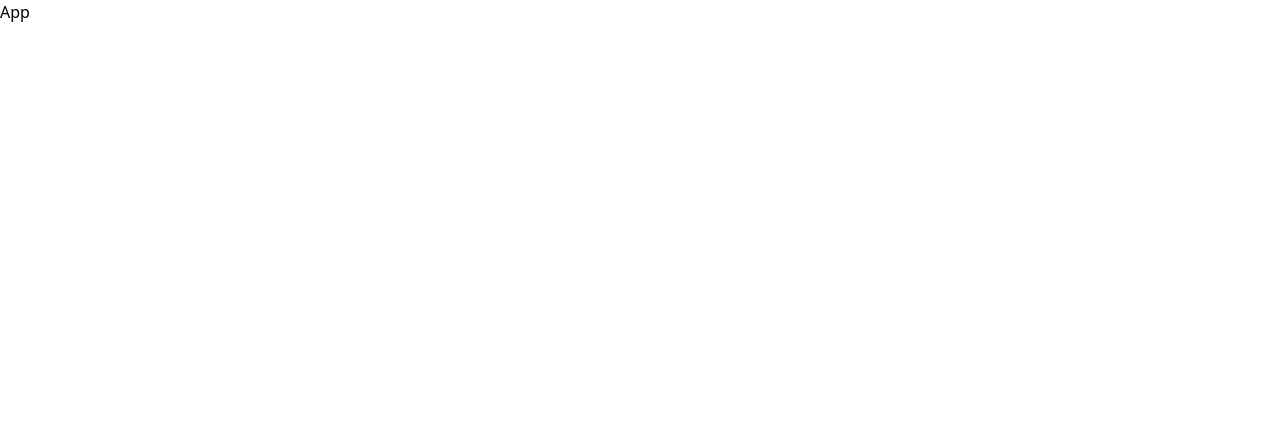
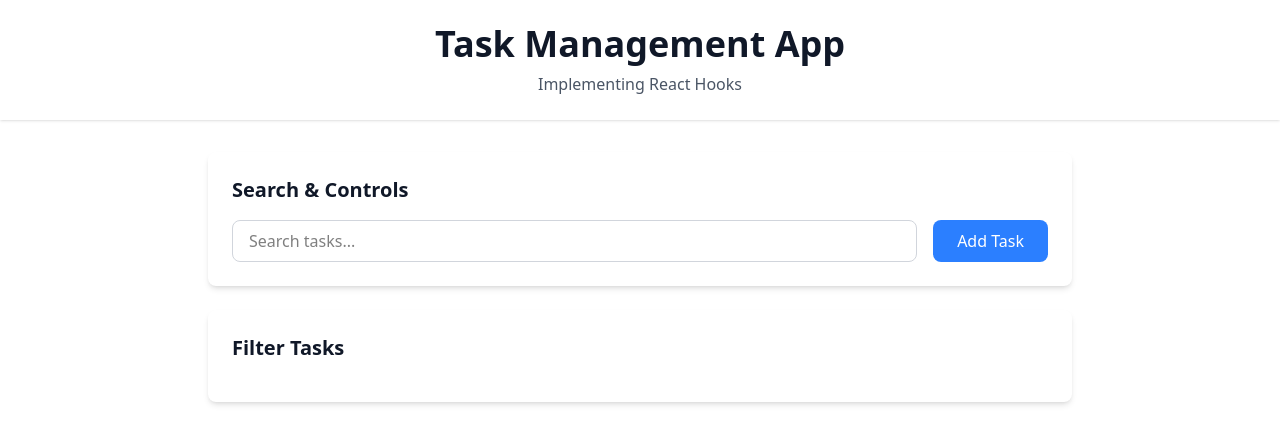
Before and after one commit to asifjirayat/task-management-app, a React (Vite) app: page / in a window 1280 px wide. Shown: the top 444 px of the page. Built offline with nearby package versions, Linux system fonts and the light colour scheme.

Commit message:
App header, add task and filter section added.

```diff
--- a/src/App.jsx
+++ b/src/App.jsx
@@ -1,7 +1,44 @@
 import React from "react";
 
 const App = () => {
-  return <div>App</div>;
+  return (
+    <>
+      <header className="bg-white shadow-sm flex flex-col">
+        <div className="max-w-4xl mx-auto px-4 py-6">
+          <h1 className="text-4xl font-bold text-center text-gray-900">
+            Task Management App
+          </h1>
+          <p className="text-center text-gray-600 mt-2">
+            Implementing React Hooks
+          </p>
+        </div>
+      </header>
+      <main className="max-w-4xl mx-auto px-4 py-8 w-full flex flex-col flex-grow min-h-screen">
+        <section className="bg-white rounded-lg shadow-md p-6 mb-6">
+          <h2 className="text-xl font-semibold text-gray-900 mb-4">
+            Search & Controls
+          </h2>
+          <div className="flex flex-row gap-4">
+            <div className="flex-1">
+              <input
+                type="text"
+                placeholder="Search tasks..."
+                className="w-full px-4 py-2 border border-gray-300 rounded-lg focus:ring-2 focus:ring-blue-500 focus:border-transparent outline-none"
+              />
+            </div>
+            <button className="px-6 py-2 bg-blue-500 text-white rounded-lg font-medium hover:bg-blue-600 transition-colors cursor-pointer">
+              Add Task
+            </button>
+          </div>
+        </section>
+        <section className="bg-white rounded-lg shadow-md p-6 mb-6">
+          <h2 className="text-xl font-semibold text-gray-900 mb-4">
+            Filter Tasks
+          </h2>
+        </section>
+      </main>
+    </>
+  );
 };
 
 export default App;
```
